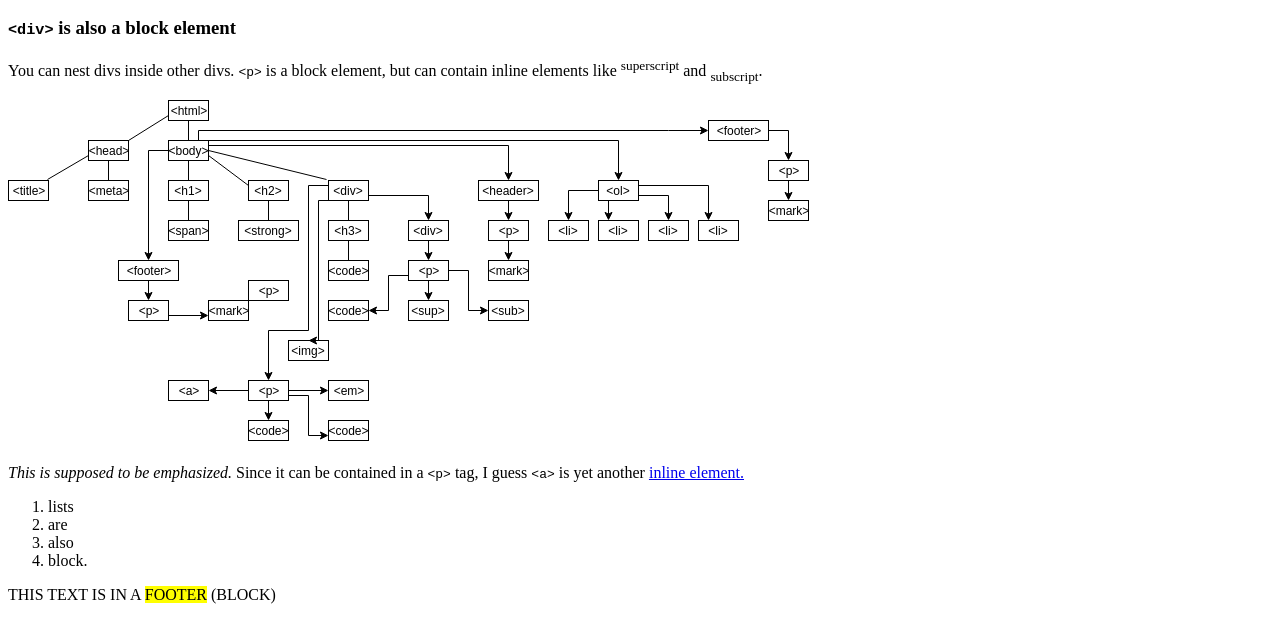
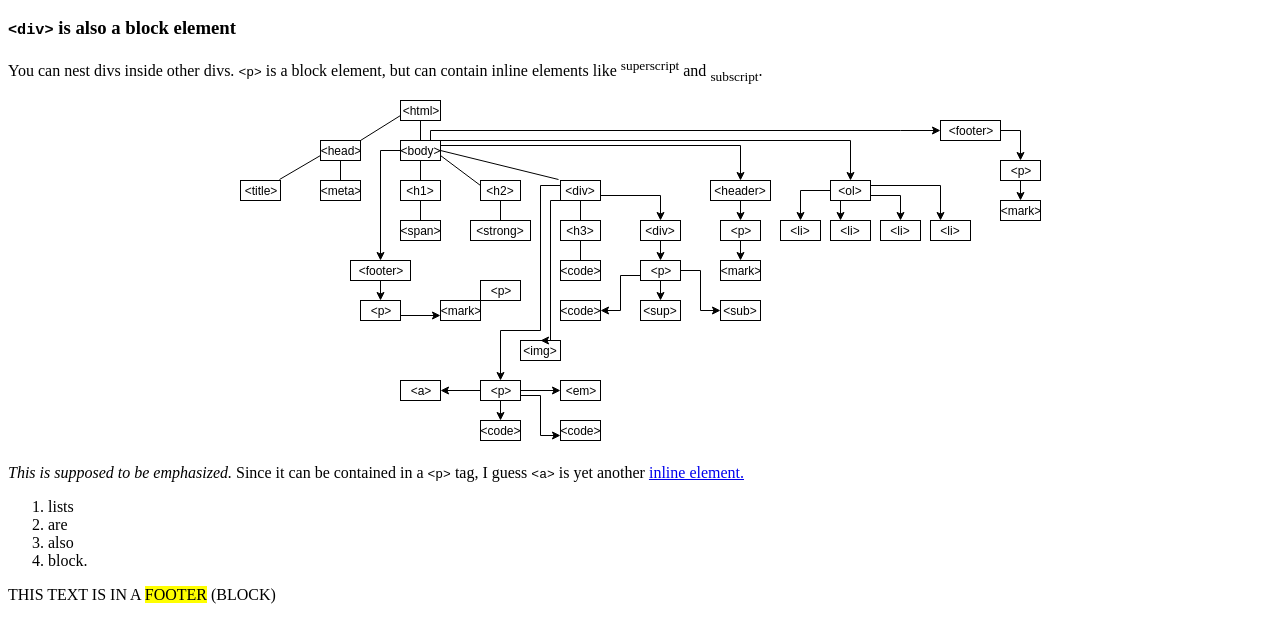
Before and after one commit to mmcph/snap-dom, a plain HTML site: page index.html in a window 1280 px wide. Shown: the part 144-786 px from the top of the page. Drawn offline with Linux system fonts and the light colour scheme.

Commit message:
added depreciated HTML tag <center> (it's for the assignment, I swear!)

```diff
--- a/index.html
+++ b/index.html
@@ -13,7 +13,7 @@
 			<div>
 				<p>You can nest divs inside other divs. <code>&lt;p&gt;</code> is a block element, but can contain inline elements like <sup>superscript</sup> and <sub>subscript</sub>.</p>
 			</div>
-			<img src="./dom.svg" alt="DOM tree">
+			<center><img src="./dom.svg" alt="DOM tree"></center>
 			<p><em>This is supposed to be emphasized.</em> Since it can be contained in a <code>&lt;p&gt;</code> tag, I guess <code>&lt;a&gt;</code> is yet another
 				<a href="https://developer.mozilla.org/en-US/docs/Web/HTML/Inline_elements">inline element.</a></p>
 		</div>
```
